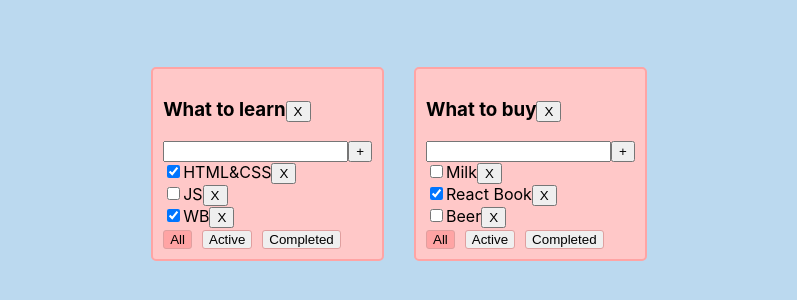
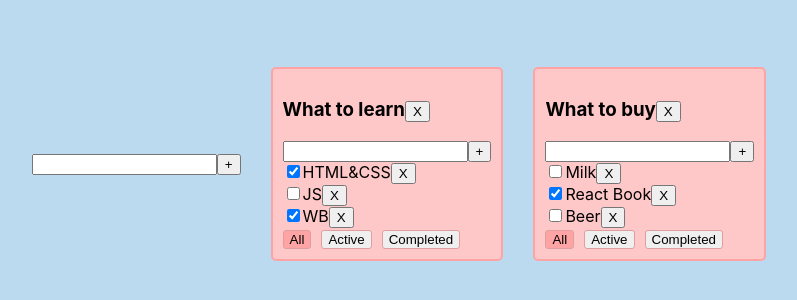
Before and after one commit to linikitaa/todolist-app, a React (Create React App) app: page / in a window 1280 px wide. Shown: the part 236-536 px from the top of the page, without its empty margins (241-1038 px from the left). Built offline with nearby package versions, Linux system fonts and the light colour scheme.

Commit message:
add AddItemForm

```diff
--- a/src/App.tsx
+++ b/src/App.tsx
@@ -1,7 +1,9 @@
 import React, {useState} from 'react';
 import './App.css';
-import {Todolist} from './Todolist';
+import {Todolist} from './components/todolist/Todolist';
 import {v1} from 'uuid';
+import {AddItemForm} from "./components/addItemForm/AddItemForm";
+import * as tls from "tls";
 
 export type TodolistType = {
     todoId: string
@@ -43,125 +45,6 @@ function App() {
         ]
     });
 
-    // const todoFromServer=[
-    //     {
-    //         title: "What to learn",
-    //         filter: "all",
-    //         tasks: [
-    //             {taskId: v1(), title: "HTML&CSS", isDone: true},
-    //             {taskId: v1(), title: "JS", isDone: true}
-    //         ],
-    //         students: [
-    //             'Rick Kane',
-    //             'Finnlay Bentley',
-    //             'Samia North',
-    //             'Isaac Morton',
-    //             'Lily-Ann Clifford',
-    //             'Thalia Park',
-    //             'Sapphire Cruz',
-    //             'Cieran Vazquez',
-    //             'Anya Estes',
-    //             'Dominika Field',
-    //             'Rosanna Chung',
-    //             'Safiyah Davey',
-    //             'Ryley Beasley',
-    //             'Kalvin Trejo',
-    //             'Evie-Mae Farrell',
-    //             'Juliet Valencia',
-    //             'Astrid Austin',
-    //             'Lyle Montgomery',
-    //             'Nisha Mora',
-    //             'Kylie Callaghan',
-    //             'Star Wilks',
-    //             'Marissa Colley',
-    //             'Asa Fuller',
-    //             'Leigh Kemp',
-    //             'Avleen Dawson',
-    //             'Sammy Bonilla',
-    //             'Acacia Becker',
-    //             'Coral Shepherd',
-    //             'Melina Molina',
-    //             'Kiran Bailey',
-    //             'Clara Escobar',
-    //             'Alexandru Horn',
-    //             'Brandon-Lee Mercado',
-    //             'Elouise Weston',
-    //             'King Long',
-    //             'Kerri Searle',
-    //             'Kanye Hamer',
-    //             'Elwood Benitez',
-    //             'Mikail Whitaker',
-    //             'Bobby Hardy',
-    //             'Talha Ferry',
-    //             'Priscilla Landry',
-    //             'Olivia-Grace Cain',
-    //             'Kiaan Wallace',
-    //             'Wesley Padilla90',
-    //             'Ella-Grace Wooten91',
-    //             'Kaif Molloy92',
-    //             'Kamal Broadhurst93',
-    //             'Bianca Ferrell94',
-    //             'Micheal Talbot95',
-    //         ]
-    //     },
-    //     {
-    //         title: "What to do",
-    //         filter: "all",
-    //         tasks: [
-    //             {taskId: v1(), title: "HTML&CSS2", isDone: true},
-    //             {taskId: v1(), title: "JS2", isDone: true}
-    //         ],
-    //         students: [
-    //             'Jago Wormald1',
-    //             'Saul Milne2',
-    //             'Aariz Hester3',
-    //             'Dion Reeve4',
-    //             'Anisa Ortega5',
-    //             'Blade Cisneros6',
-    //             'Malaikah Phelps7',
-    //             'Zeeshan Gallagher8',
-    //             'Isobella Vo9',
-    //             'Rizwan Mathis10',
-    //             'Menaal Leach11',
-    //             'Kian Walton12',
-    //             'Orion Lamb13',
-    //             'Faizah Huynh14',
-    //             'Crystal Vaughan15',
-    //             'Vivien Hickman16',
-    //             'Stuart Lu17',
-    //             'Karol Davison18',
-    //             'Dario Burns19',
-    //             'Chloe Rich20',
-    //             'Martyna Felix',
-    //             'Nida Glass',
-    //             'Maeve Miles',
-    //             'Hasnain Puckett',
-    //             'Ayman Cano',
-    //             'Safwan Perry',
-    //             'Fox Kelly',
-    //             'Louise Barlow',
-    //             'Malaki Mcgill',
-    //             'Leanna Cline',
-    //             'Willard Hodge',
-    //             'Amelia Dorsey',
-    //             'Kiah Porter',
-    //             'Jeanne Daly',
-    //             'Mohsin Armstrong',
-    //             'Laurie Rangel',
-    //             'Princess Tierney',
-    //             'Kasim Kendall',
-    //             'Darryl Cope',
-    //             'Elysha Ray',
-    //             'Liyana Harris',
-    //             'Kashif Blackburn',
-    //             'Atif Zimmerman',
-    //             'Sila Hartley',
-    //             'Ralphie Hebert',
-    //         ]
-    //     }
-    // ]
-    //
-
 
     function removeTask(taskId: string, todoId: string) {
         setTasks({...tasks, [todoId]: tasks[todoId].filter(el => el.taskId !== taskId)})
@@ -188,8 +71,17 @@ function App() {
         setTodolists([...todolists.filter(el=>el.todoId !== todolistId)])
     }
 
+    function addNewTodo(title:string) {
+        let newTodo:TodolistType =  {todoId: v1(), title, filter: "all"}
+        setTodolists([newTodo,...todolists])
+        setTasks({...tasks, [newTodo.todoId] : []})
+    }
+
     return (
         <div className="App">
+            <AddItemForm
+                callBack={addNewTodo}
+            />
             {
                 todolists.map(tl => {
                     let tasksForTodolist = tasks[tl.todoId]
--- /dev/null
+++ b/src/components/addItemForm/AddItemForm.tsx
@@ -0,0 +1,48 @@
+import React, {ChangeEvent, KeyboardEvent, useState} from 'react';
+import {Button} from "../../Button";
+import s from "../todolist/Todolist.module.css";
+
+export type AddItemFormProps = {
+    callBack:(title:string)=>void
+}
+export const AddItemForm:React.FC<AddItemFormProps> = (props) => {
+    let{callBack,...rest}=props
+
+    let[error,setError]=useState<string|null>(null)
+    let[newTask,setNewTask]=useState('')
+
+    const onChangeHandler = (e:ChangeEvent<HTMLInputElement>)=> {
+        setNewTask(e.currentTarget.value)
+    }
+    const addTaskHandler = () => {
+        if(newTask.trim() !== '') {
+            callBack(newTask.trim())
+            setNewTask('')
+        }
+        else {
+            setError('Error')
+        }
+    }
+
+    const onKeyDownHandler = (e:KeyboardEvent<HTMLInputElement>)=> {
+        setError(null)
+        if(e.key === 'Enter') {addTaskHandler()}
+    }
+
+
+    return (
+        <div>
+            <input
+                value={newTask}
+                onChange={onChangeHandler}
+                className={error ? s.errorBorder : ''}
+                onKeyDown={onKeyDownHandler}
+            />
+            <Button
+                name={'+'}
+                callback={addTaskHandler}
+            />
+            {error && <div className={s.errorText}>{'Text is not valid'}</div>}
+        </div>
+    );
+};
--- a/src/Todolist.tsx
+++ b/src/components/todolist/Todolist.tsx
@@ -1,7 +1,8 @@
-import React, {ChangeEvent, useState, KeyboardEvent} from 'react';
-import {FilterValuesType, TasksType} from './App';
-import {Button} from "./Button";
+import React from 'react';
+import {FilterValuesType, TasksType} from '../../App';
+import {Button} from "../../Button";
 import s from './Todolist.module.css'
+import {AddItemForm} from "../addItemForm/AddItemForm";
 
 type TodolistProps = {
     id: string
@@ -18,30 +19,9 @@ type TodolistProps = {
 export const Todolist: React.FC<TodolistProps> = (props) => {
     let {id, title, tasks, removeTask,addTask,changeStatus,changeFilter,removeTodolist,filter, ...res} = props
 
-    let[error,setError]=useState<string|null>(null)
-    let[newTask,setNewTask]=useState('')
     const removeTaskHandler = (taskId: string) => {
         removeTask(taskId, id)
     }
-
-    const onChangeHandler = (e:ChangeEvent<HTMLInputElement>)=> {
-        setNewTask(e.currentTarget.value)
-    }
-    const addTaskHandler = () => {
-        if(newTask.trim() !== '') {
-            addTask(id, newTask.trim())
-            setNewTask('')
-        }
-        else {
-            setError('Error')
-        }
-    }
-
-    const onKeyDownHandler = (e:KeyboardEvent<HTMLInputElement>)=> {
-        setError(null)
-        if(e.key === 'Enter') {addTaskHandler()}
-    }
-
     const onChangeStatusHandler = (taskId:string, isDone:boolean) => {
         changeStatus(id,taskId,isDone)
     }
@@ -59,28 +39,19 @@ export const Todolist: React.FC<TodolistProps> = (props) => {
     const removeTodolistHandler = () => {
         removeTodolist(id)
     }
+
+    const addNewTask =(title: string)=> {
+        addTask(id, title)
+    }
     return (
         <div className={s.todolist}>
             <h3> {title}
                 <Button callback={removeTodolistHandler} name={'X'}/>
             </h3>
-            <div>
-                <input
-                    value={newTask}
-                    onChange={onChangeHandler}
-                    className={error ? s.errorBorder : ''}
-                    onKeyDown={onKeyDownHandler}
-                />
-                <Button
-                    name={'+'}
-                    callback={addTaskHandler}
-                />
-                {error && <div className={s.errorText}>{'Text is not valid'}</div>}
-            </div>
+            <AddItemForm callBack={addNewTask}/>
             <div>
                 {
                     tasks.map(t => {
-
                         return <div id={t.taskId}>
                             <input
                                 type="checkbox"
```
Also changed, not shown: src/components/todolist/Todolist.module.css (renamed from src/Todolist.module.css).
